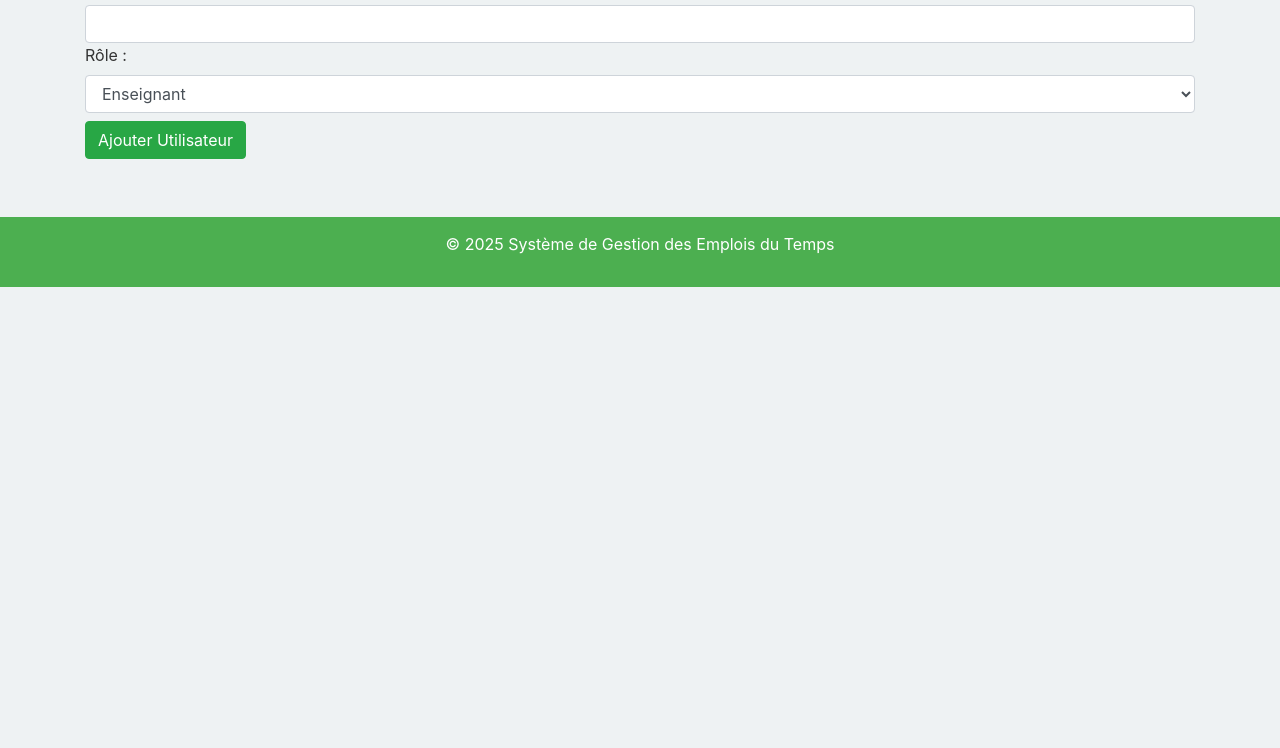
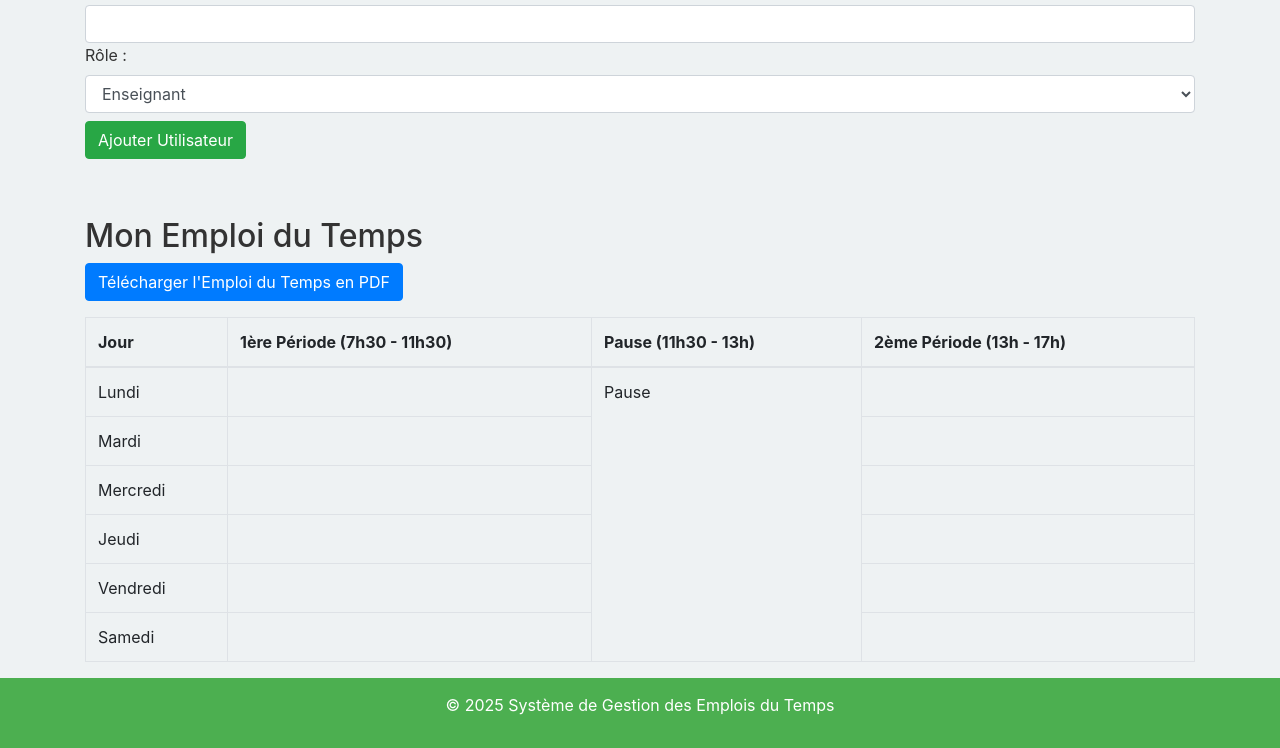
Before and after one commit to menrickP/javascriptmenga, a plain HTML site: page admin.html in a window 1280 px wide. Shown: the part 570-1318 px from the top of the page. Before the commit the page ends 857 px from the top, so only its background shows below. Drawn offline with nearby package versions, Linux system fonts and the light colour scheme.

Commit message:
Update admin.html

```diff
--- a/admin.html
+++ b/admin.html
@@ -5,6 +5,7 @@
     <meta name="viewport" content="width=device-width, initial-scale=1.0">
     <title>Administrateur - SGET</title>
     <link rel="stylesheet" href="https://stackpath.bootstrapcdn.com/bootstrap/4.5.2/css/bootstrap.min.css">
+    <script src="https://cdnjs.cloudflare.com/ajax/libs/jspdf/2.4.0/jspdf.umd.min.js"></script>
     <style>
         body {
             background-color: #eef2f3;
@@ -67,6 +68,54 @@
             <div id="userAlert" class="alert"></div>
             <div id="userList" class="mt-3"></div>
         </section>
+
+        <section>
+            <h2>Mon Emploi du Temps</h2>
+            <button id="downloadPdf" class="btn btn-primary mb-3">Télécharger l'Emploi du Temps en PDF</button>
+            <table class="table table-bordered">
+                <thead>
+                    <tr>
+                        <th>Jour</th>
+                        <th>1ère Période (7h30 - 11h30)</th>
+                        <th>Pause (11h30 - 13h)</th>
+                        <th>2ème Période (13h - 17h)</th>
+                    </tr>
+                </thead>
+                <tbody id="teacherSchedule">
+                    <tr>
+                        <td>Lundi</td>
+                        <td id="mon_lundi"></td>
+                        <td rowspan="6">Pause</td>
+                        <td id="mon_lundi_apres"></td>
+                    </tr>
+                    <tr>
+                        <td>Mardi</td>
+                        <td id="mon_mardi"></td>
+                        <td id="mon_mardi_apres"></td>
+                    </tr>
+                    <tr>
+                        <td>Mercredi</td>
+                        <td id="mon_mercredi"></td>
+                        <td id="mon_mercredi_apres"></td>
+                    </tr>
+                    <tr>
+                        <td>Jeudi</td>
+                        <td id="mon_jeudi"></td>
+                        <td id="mon_jeudi_apres"></td>
+                    </tr>
+                    <tr>
+                        <td>Vendredi</td>
+                        <td id="mon_vendredi"></td>
+                        <td id="mon_vendredi_apres"></td>
+                    </tr>
+                    <tr>
+                        <td>Samedi</td>
+                        <td id="mon_samedi"></td>
+                        <td id="mon_samedi_apres"></td>
+                    </tr>
+                </tbody>
+            </table>
+        </section>
     </main>
     <footer>
         <p>&copy; 2025 Système de Gestion des Emplois du Temps</p>
```
